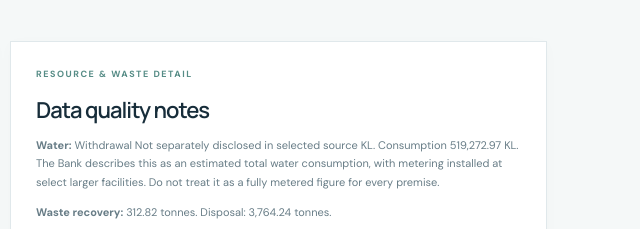
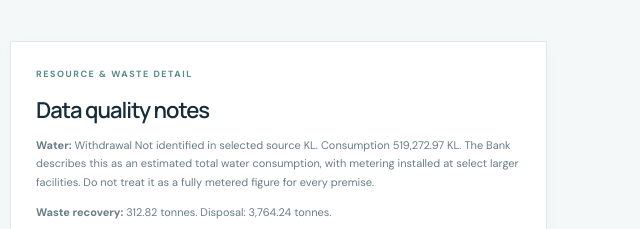
Before and after one commit to Prithivi2504/Four-Sector-ESG-Disclosure-Portfolio, a plain HTML site: page company/hdfc-bank/index.html in a window 1280 px wide. Shown: the part 1000-1229 px from the top of the page, 637-1277 px from the left. Drawn offline with Linux system fonts and the light colour scheme.

Commit message:
Apply requested profile and missing-data wording updates

```diff
--- a/company/hdfc-bank/index.html
+++ b/company/hdfc-bank/index.html
@@ -43,7 +43,7 @@
 </section>
 <section class="section two-panel-section">
   <div class="panel"><div class="eyebrow">REPORTING BASIS & BOUNDARY</div><h2>What is included?</h2><p>The selected values describe the Bank&#39;s operational boundary (branches, offices, vehicles, DG sets and other operational sources). They are not the Bank&#39;s financed emissions portfolio. HDFC Bank describes its Scope 3 categories separately, including selected operational/value-chain categories.</p><div class="note-box"><b>Scope 2 methodology</b><p>Market-based Scope 2 is used for the Scope 1+2 intensity (0.89 tCO2e/₹ crore). The report also discloses location-based Scope 2 at approximately 0.30 million tCO2e; the two methods must not be mixed in a single total.</p></div><div class="note-box"><b>Assurance qualification</b><p>The annual report contains BRSR Core assurance/assessment disclosures. Assurance is metric- and boundary-specific; consult the bank&#39;s assurance statement before claiming that every environmental figure is assured.</p></div></div>
-  <div class="panel"><div class="eyebrow">RESOURCE & WASTE DETAIL</div><h2>Data quality notes</h2><p><b>Water:</b> Withdrawal Not separately disclosed in selected source KL. Consumption 519,272.97 KL. The Bank describes this as an estimated total water consumption, with metering installed at select larger facilities. Do not treat it as a fully metered figure for every premise.</p><p><b>Waste recovery:</b> 312.82 tonnes. Disposal: 3,764.24 tonnes.</p><p>The company table calls 312.82 tonnes waste recycled and 3,764.24 tonnes diverted to disposal. The 7.67% is a simple derived recycled/generated ratio, not a company-labelled total recovery rate.</p><div class="bullet-note">• Bank operational emissions are not a substitute for financed-emissions reporting.</div><div class="bullet-note">• Scope 2 market-based and location-based values differ materially; this comparison uses market-based for the reported intensity and displays location-based separately.</div><div class="bullet-note">• Water consumption is reported as an estimate; water meters are installed at select larger facilities.</div><div class="bullet-note">• Revenue from operations and the bank&#39;s business model differ from industrial manufacturers, so intensity comparisons are descriptive only.</div></div>
+  <div class="panel"><div class="eyebrow">RESOURCE & WASTE DETAIL</div><h2>Data quality notes</h2><p><b>Water:</b> Withdrawal Not identified in selected source KL. Consumption 519,272.97 KL. The Bank describes this as an estimated total water consumption, with metering installed at select larger facilities. Do not treat it as a fully metered figure for every premise.</p><p><b>Waste recovery:</b> 312.82 tonnes. Disposal: 3,764.24 tonnes.</p><p>The company table calls 312.82 tonnes waste recycled and 3,764.24 tonnes diverted to disposal. The 7.67% is a simple derived recycled/generated ratio, not a company-labelled total recovery rate.</p><div class="bullet-note">• Bank operational emissions are not a substitute for financed-emissions reporting.</div><div class="bullet-note">• Scope 2 market-based and location-based values differ materially; this comparison uses market-based for the reported intensity and displays location-based separately.</div><div class="bullet-note">• Water consumption is reported as an estimate; water meters are installed at select larger facilities.</div><div class="bullet-note">• Revenue from operations and the bank&#39;s business model differ from industrial manufacturers, so intensity comparisons are descriptive only.</div></div>
 </section>
 <section class="section">
   <div class="section-heading"><div><div class="eyebrow">SOCIAL PERFORMANCE</div><h2>People, inclusion & workplace safety</h2><p class="muted">Selected FY26 indicators. Workforce categories and metric coverage vary by company; read the basis next to each value.</p></div></div>
```
